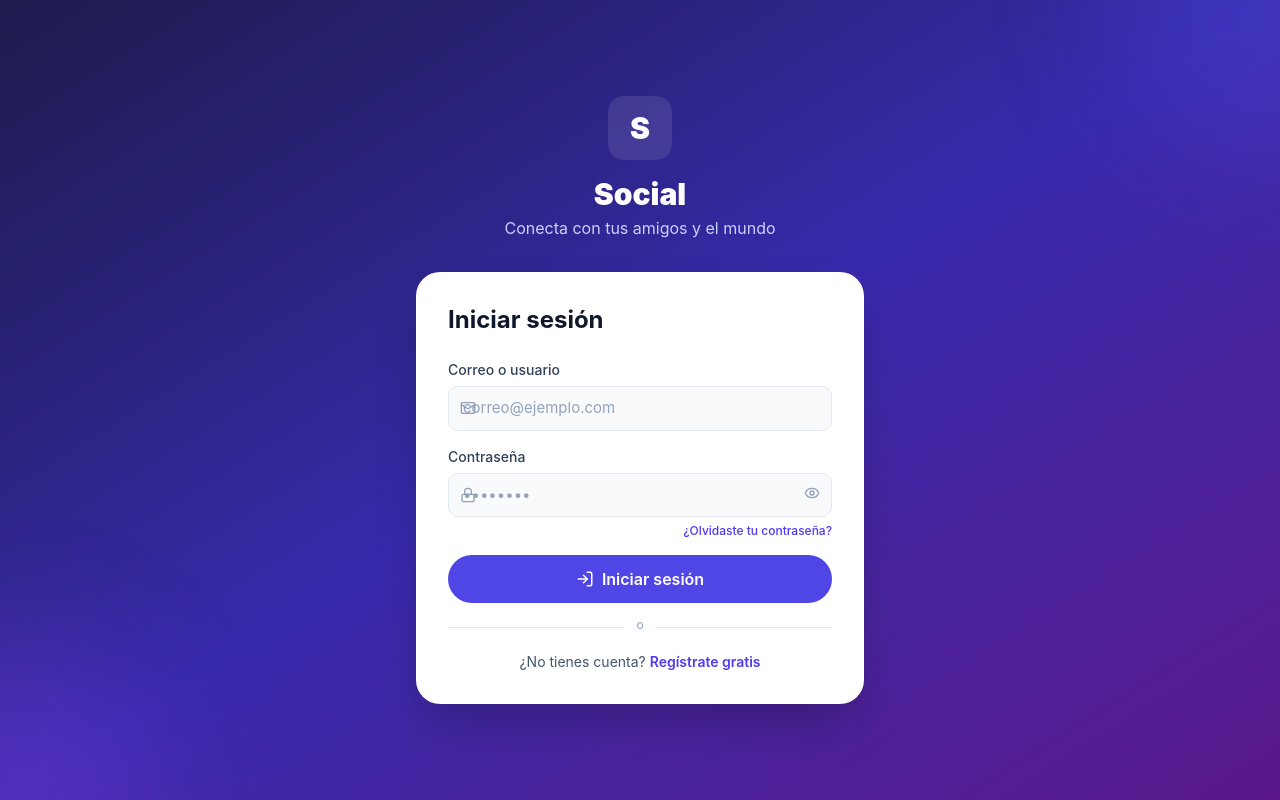
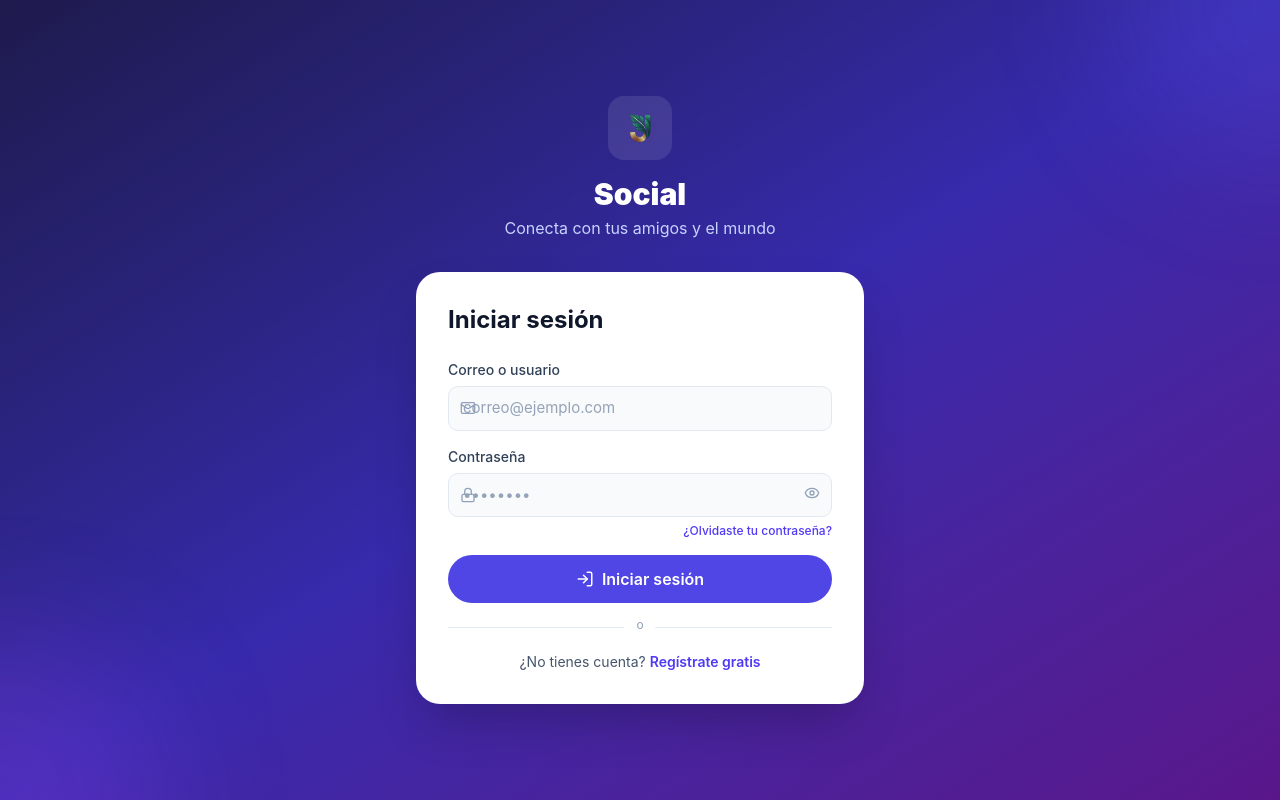
Before and after one commit to WildFoxyStudios/jungle-frontend, a Next.js app: page /login in a window 1280 px wide. Built offline with nearby package versions, Linux system fonts and the light colour scheme; no server answers.

Commit message:
UI: Actualizar logo de la aplicación a icon.svg en navbar, login y registro

```diff
--- a/app/(auth)/login/page.tsx
+++ b/app/(auth)/login/page.tsx
@@ -63,7 +63,7 @@ export default function LoginPage() {
         {/* Logo */}
         <div className="text-center mb-8">
           <div className="inline-flex w-16 h-16 rounded-2xl bg-white/10 backdrop-blur items-center justify-center mb-4">
-            <span className="text-white font-black text-3xl">S</span>
+            <img src="/icon.svg" alt="Logo" className="w-12 h-12" />
           </div>
           <h1 className="text-3xl font-black text-white">Social</h1>
           <p className="text-indigo-200 mt-1">
--- a/app/(auth)/register/page.tsx
+++ b/app/(auth)/register/page.tsx
@@ -91,7 +91,7 @@ export default function RegisterPage() {
         {/* Logo */}
         <div className="text-center mb-6">
           <div className="inline-flex w-14 h-14 rounded-2xl bg-white/10 backdrop-blur items-center justify-center mb-3">
-            <span className="text-white font-black text-2xl">S</span>
+            <img src="/icon.svg" alt="Logo" className="w-10 h-10" />
           </div>
           <h1 className="text-2xl font-black text-white">Crear cuenta</h1>
           <p className="text-indigo-200 text-sm mt-1">
--- a/components/layout/navbar.tsx
+++ b/components/layout/navbar.tsx
@@ -82,11 +82,11 @@ export function Navbar() {
       <div className="flex items-center h-full px-3 gap-2 max-w-screen-2xl mx-auto">
         {/* Logo */}
         <Link href="/home" className="shrink-0 flex items-center gap-2 mr-2">
-          <div className="w-9 h-9 rounded-full bg-indigo-600 flex items-center justify-center">
-            <span className="text-white font-black text-lg leading-none">
-              S
-            </span>
-          </div>
+          <img
+            src="/icon.svg"
+            alt="Logo"
+            className="w-9 h-9"
+          />
           <span className="hidden lg:block font-bold text-indigo-600 text-lg">
             Social
           </span>
```
Also changed, not shown: 1 other file (tests, documents, lock files or other folders).
